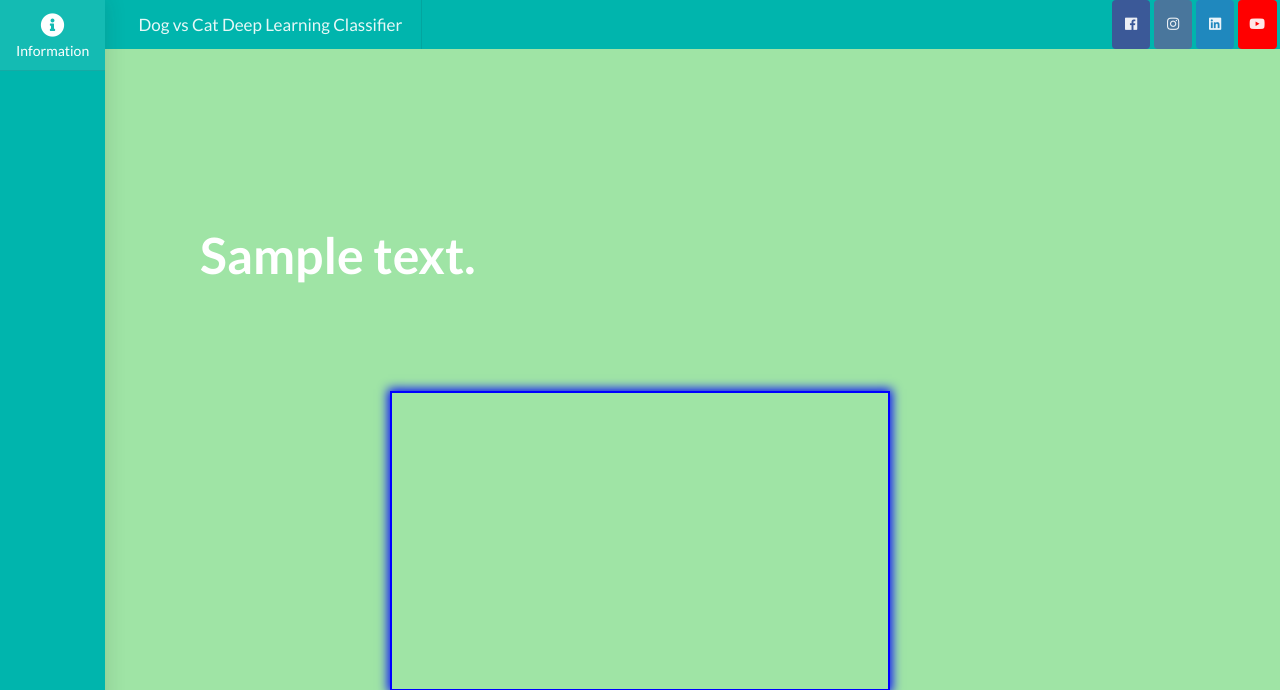
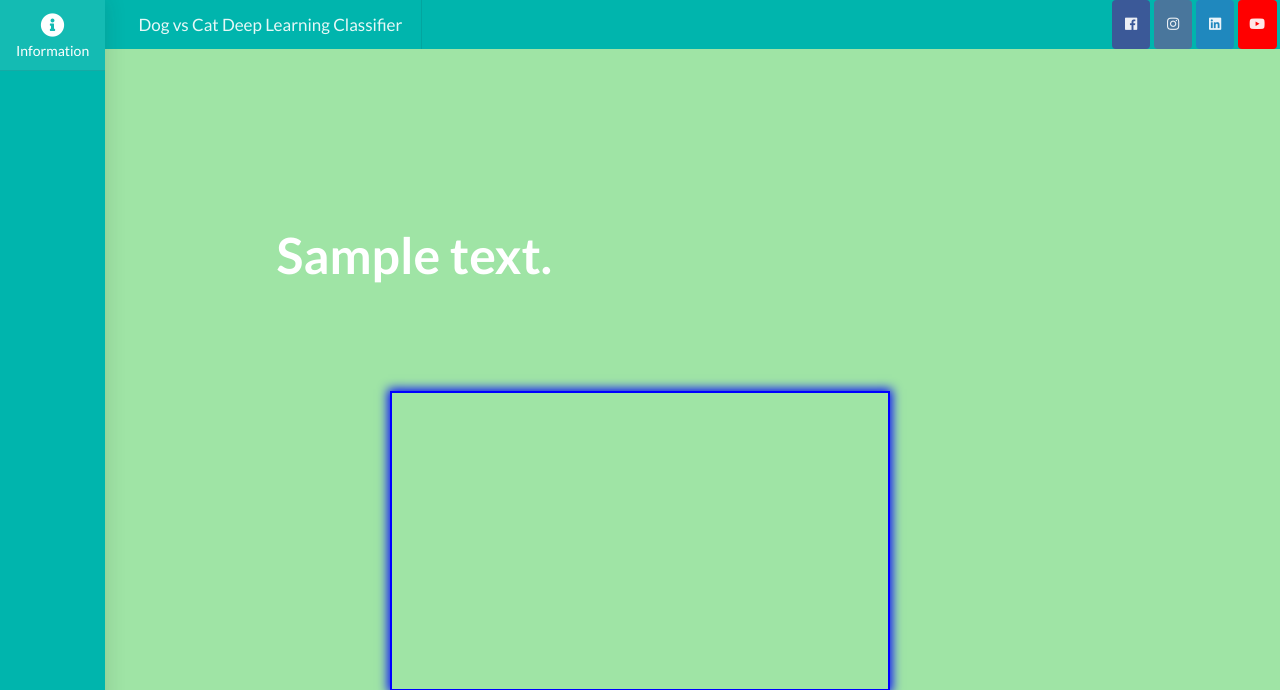
Before and after one commit to tarun36rocker/Deep_Learning-Image_Classifier-CatvsDog, a Flask app: template templates/final.html in a window 1280 px wide. Shown: the top 690 px of the page. Run offline with Flask 2, Linux system fonts and the light colour scheme; the template is opened without the code that fills it: most values are stand-ins (such as "Sample title", 1, 10 or a date in 2020); parts of the project's set-up code (start-up, migrations or seed data) failed here and were passed over.

Commit message:
Update final.html

```diff
--- a/templates/final.html
+++ b/templates/final.html
@@ -11,7 +11,7 @@
 <link rel="stylesheet" href="https://cdnjs.cloudflare.com/ajax/libs/semantic-ui/2.4.1/semantic.min.css">
 </head>
 <body style="background-color:rgb(159, 228, 165);">
-
+  <div class="ui container">
   <body style="background-color:rgb(159, 228, 165);">
     <div class="ui top fixed huge active inverted teal menu">
       <a class="purple item">&emsp;&emsp;&emsp;&emsp;&emsp;&emsp;&emsp;Dog vs Cat Deep Learning Classifier</a>
```
